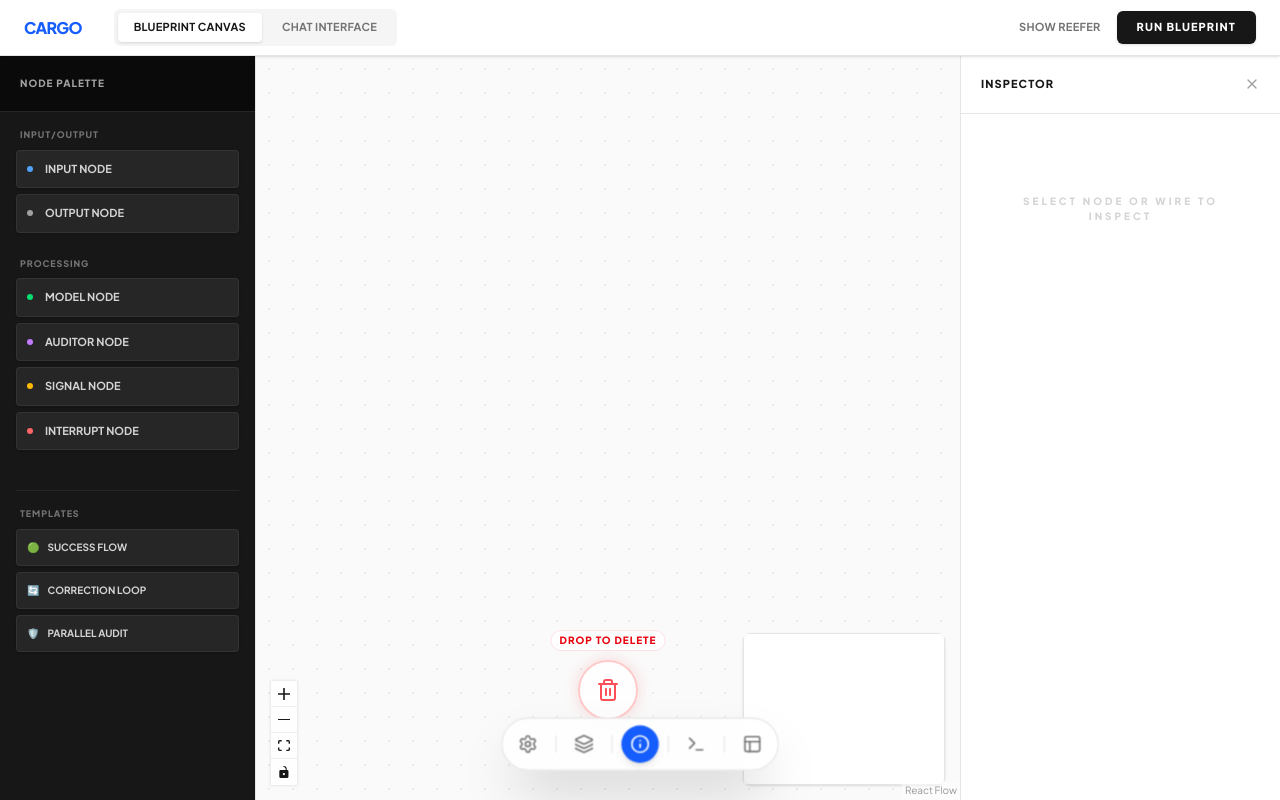
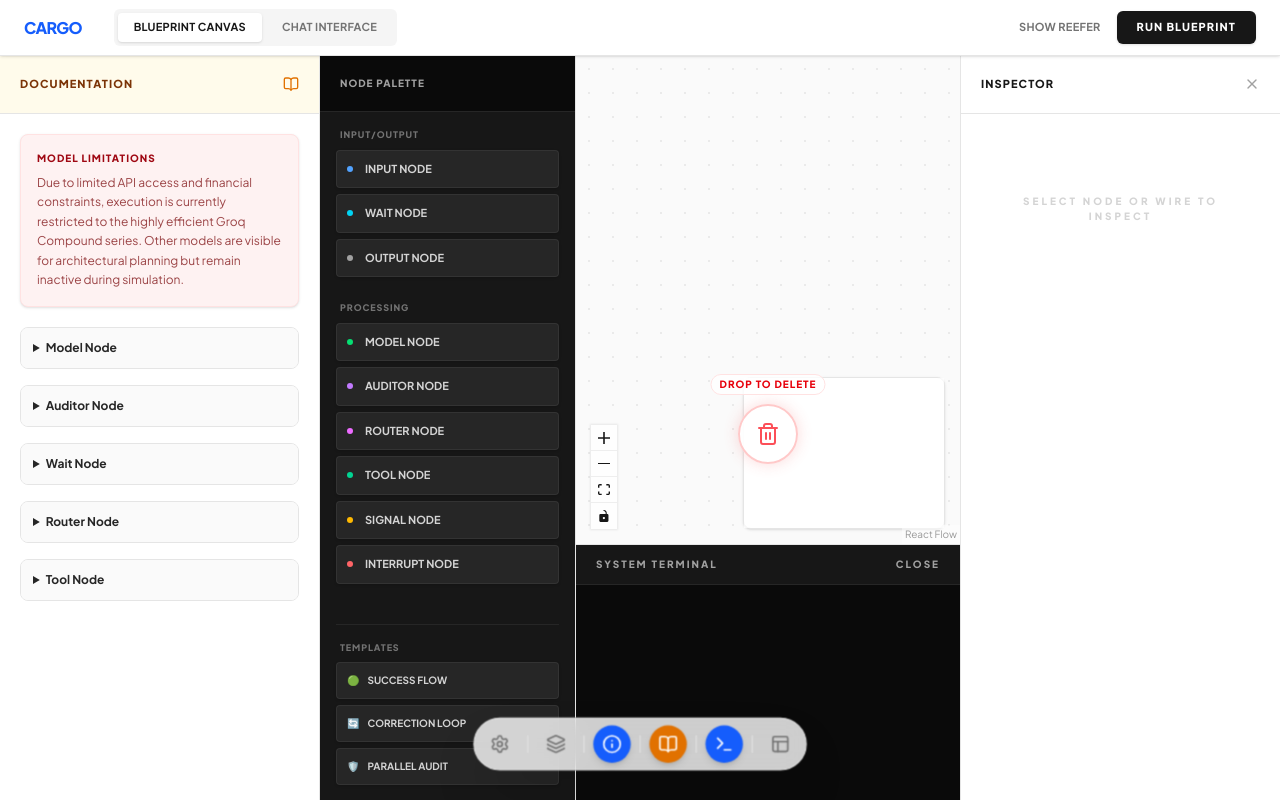
Before and after one commit to DanteTheKing/Cargo, a Next.js app: page / in a window 1280 px wide. Both pictures are taken after a click on the button 696 px from the left and 743 px from the top of the page. Built offline with nearby package versions, Linux system fonts and the light colour scheme.

Commit message:
feat(canvas): add node types and pending approval state
Introduce wait, router, and tool node types to the agent canvas, add a PENDING_APPROVAL status for workflow orchestration, and prepare the dashboard for approval handling.

```diff
--- a/app/components/AgentCanvas.tsx
+++ b/app/components/AgentCanvas.tsx
@@ -32,6 +32,7 @@ const statusStyles: Record<DrumStatus, string> = {
   PASS: 'border-green-500 bg-green-50 text-green-900',
   INTERRUPT: 'border-red-500 bg-red-50 text-red-900',
   ICE_CORRECTION: 'border-orange-500 bg-orange-50 text-orange-900',
+  PENDING_APPROVAL: 'border-cyan-500 bg-cyan-50 text-cyan-900 animate-pulse',
 };
 
 const ButtonEdge = ({
@@ -93,6 +94,9 @@ const CustomNode = ({ data, selected }: { data: any; selected: boolean }) => {
   const isInterrupt = nodeType === 'interrupt';
   const isModel = nodeType === 'model';
   const isAuditor = nodeType === 'auditor';
+  const isWait = nodeType === 'wait';
+  const isRouter = nodeType === 'router';
+  const isTool = nodeType === 'tool';
 
   let bgColor = 'bg-white';
   if (isInput) bgColor = 'bg-blue-50/50';
@@ -100,6 +104,9 @@ const CustomNode = ({ data, selected }: { data: any; selected: boolean }) => {
   if (isSignal) bgColor = 'bg-amber-50/50';
   if (isInterrupt) bgColor = 'bg-red-50/50';
   if (isAuditor) bgColor = 'bg-purple-50/50';
+  if (isWait) bgColor = 'bg-cyan-50/50';
+  if (isRouter) bgColor = 'bg-fuchsia-50/50';
+  if (isTool) bgColor = 'bg-emerald-50/50';
 
   return (
     <div className={`px-5 py-3 rounded-lg border transition-all duration-300 ${statusStyles[data.status as DrumStatus] || statusStyles.READY} ${selected ? 'ring-2 ring-neutral-900 border-transparent shadow-md' : 'shadow-sm'} min-w-[160px] text-left flex flex-col gap-1.5 ${isOutput ? 'bg-neutral-900' : bgColor}`}>
--- a/app/components/DashboardLayout.tsx
+++ b/app/components/DashboardLayout.tsx
@@ -1,10 +1,10 @@
 'use client';
 
-import { useState, useCallback, useEffect } from 'react';
+import { useState, useCallback, useEffect, useRef } from 'react';
 import { Node, Edge, Connection, addEdge, useNodesState, useEdgesState } from '@xyflow/react';
 import { AgentCanvas } from './AgentCanvas';
 import { PROVIDERS, DrumStatus, DrumPayload, ReeferSchema, ReeferGrade, Session } from '../types/pipeline';
-import { Database, X, Plus, History, Trash2, Layers, Info, Terminal as TerminalIcon, Layout, Settings } from 'lucide-react';
+import { Database, X, Plus, History, Trash2, Layers, Info, Terminal as TerminalIcon, Layout, Settings, BookOpen } from 'lucide-react';
 import Markdown from 'react-markdown';
 
 const initialNodes: Node[] = [];
@@ -80,6 +80,9 @@ export function DashboardLayout() {
   const [chatHistory, setChatHistory] = useState<{ role: 'user' | 'ai'; content: string }[]>(getInitialValue<{ role: 'user' | 'ai'; content: string }[]>('chatHistory', []));
   const [systemModel, setSystemModel] = useState<{enabled: boolean, description: string, modelRules: string, auditorRules: string}>(getInitialValue('systemModel', { enabled: false, description: '', modelRules: '', auditorRules: '' }));
   const [isSystemModelPanelOpen, setIsSystemModelPanelOpen] = useState(false);
+  const [isDocsOpen, setIsDocsOpen] = useState(false);
+  const pendingApprovalsRef = useRef<Record<string, { resolve: (payload: string) => void, currentPayload: string }>>({});
+  const [waitingNodesTrigger, setWaitingNodesTrigger] = useState(0);
 
   const switchSession = useCallback((sessionId: string, sessionsList?: Session[]) => {
     const list = sessionsList || sessions;
@@ -423,6 +426,7 @@ export function DashboardLayout() {
           systemPrompt += `\n\n[CRITICAL INSTRUCTION] This is the start of a new chat. You MUST output your response as a raw JSON object exactly like this:\n{\n  "chatName": "2-3 Word Title Here",\n  "content": "Your actual full response here"\n}`;
         }
 
+        const startTime = Date.now();
         if (nodeData.provider === 'groq') {
           outputPayload = await callGroqApi(prompt, nodeData.modelVariant as string, systemPrompt, currentReefer || undefined);
         } else if (nodeData.provider === 'gemini') {
@@ -430,6 +434,8 @@ export function DashboardLayout() {
         } else {
           await new Promise(r => setTimeout(r, 1200));
         }
+        const latency = Date.now() - startTime;
+        addLog(`[TELEMETRY] Node ${label} completed in ${latency}ms`);
 
         if (outputPayload.trim().startsWith('{')) {
           try {
@@ -473,7 +479,10 @@ export function DashboardLayout() {
 
         auditPrompt += `\n\nRespond strictly in JSON format: {"status": "PASS" | "FLAG", "reason": "Specific rule matched"}`;
 
+        const startTime = Date.now();
         const result = await callGroqApi(auditPrompt, nodeData.modelVariant || 'groq/compound-mini', "You are a JSON-only deterministic validation engine.");
+        const latency = Date.now() - startTime;
+        addLog(`[TELEMETRY] Auditor Node ${label} completed in ${latency}ms`);
         let auditJson = { status: 'PASS', reason: 'Audit successful.' };
         try {
           auditJson = JSON.parse(result.substring(result.indexOf('{'), result.lastIndexOf('}') + 1));
@@ -521,6 +530,44 @@ export function DashboardLayout() {
         setNodes(nds => nds.map(n => n.id === nodeId ? { ...n, data: { ...n.data, status: 'PENDING' } } : n));
         await new Promise(r => setTimeout(r, 1000));
       }
+      else if (nodeData.nodeType === 'tool') {
+        addLog(`[TOOL] Executing mock external tool ${label}...`);
+        await new Promise(r => setTimeout(r, 1000));
+        outputPayload = inputDrum.compressedPayload + `\n\n[TOOL EXECUTED] Fetched mock external data for ${label}.`;
+      }
+      else if (nodeData.nodeType === 'router') {
+        const outgoingEdgesForRouter = edges.filter(e => e.source === nodeId);
+        if (outgoingEdgesForRouter.length > 0) {
+           const routes = outgoingEdgesForRouter.map(e => `Edge ID: ${e.id}, Target Node: ${nodes.find(n=>n.id === e.target)?.data.label || e.target}`).join('\n');
+           const routerPrompt = `PAYLOAD:\n${inputDrum.compressedPayload}\n\nAVAILABLE ROUTES:\n${routes}\n\nBased on the payload, which route is the most appropriate? Reply with strictly the Edge ID as a JSON: {"edgeId": "edge_id_here"}`;
+           const startTime = Date.now();
+           const result = await callGroqApi(routerPrompt, 'groq/compound-mini', "You are a deterministic routing logic gate. Return ONLY valid JSON.");
+           const latency = Date.now() - startTime;
+           addLog(`[TELEMETRY] Router Node ${label} completed in ${latency}ms`);
+           try {
+             const routerJson = JSON.parse(result.substring(result.indexOf('{'), result.lastIndexOf('}') + 1));
+             if (routerJson.edgeId && outgoingEdgesForRouter.find(e => e.id === routerJson.edgeId)) {
+                (nodeData as any).selectedRoute = routerJson.edgeId;
+                addLog(`[ROUTER] Routed payload via edge ${routerJson.edgeId}`);
+             }
+           } catch (e) {
+             console.error("Router Parse Error:", e);
+           }
+        }
+      }
+      else if (nodeData.nodeType === 'wait') {
+        setNodes(nds => nds.map(n => n.id === nodeId ? { ...n, data: { ...n.data, status: 'PENDING_APPROVAL' } } : n));
+        addLog(`[WAIT] Simulation halted at ${label}. Waiting for human-in-the-loop approval...`);
+
+        outputPayload = await new Promise<string>((resolve) => {
+          pendingApprovalsRef.current[nodeId] = { resolve, currentPayload: inputDrum.compressedPayload };
+          setWaitingNodesTrigger(prev => prev + 1);
+        });
+
+        delete pendingApprovalsRef.current[nodeId];
+        setWaitingNodesTrigger(prev => prev + 1);
+        addLog(`[WAIT] Approved at ${label}. Resuming...`);
+      }
 
       setNodes(nds => nds.map(n => n.id === nodeId ? { ...n, data: { ...n.data, status: 'PASS' } } : n));
       addLog(`[PASS] ${label} finished.`);
@@ -529,6 +576,8 @@ export function DashboardLayout() {
       let outgoingEdges = edges.filter(e => e.source === nodeId);
       if (nodeData.nodeType === 'auditor') {
         outgoingEdges = outgoingEdges.filter(e => nodes.find(n => n.id === e.target)?.data.nodeType !== 'model');
+      } else if (nodeData.nodeType === 'router' && (nodeData as any).selectedRoute) {
+        outgoingEdges = outgoingEdges.filter(e => e.id === (nodeData as any).selectedRoute);
       }
 
       const successorPromises = outgoingEdges.map(async (edge) => {
@@ -641,6 +690,14 @@ export function DashboardLayout() {
         </button>
         <div className="w-[1px] h-4 bg-neutral-200 mx-1" />
         <button
+          onClick={() => setIsDocsOpen(!isDocsOpen)}
+          title="Toggle Documentation"
+          className={`p-2 rounded-full transition-all ${isDocsOpen ? 'bg-amber-600 text-white shadow-md' : 'hover:bg-neutral-100 text-neutral-500'}`}
+        >
+          <BookOpen size={18} />
+        </button>
+        <div className="w-[1px] h-4 bg-neutral-200 mx-1" />
+        <button
           onClick={() => setIsTerminalOpen(!isTerminalOpen)}
           title="Toggle System Terminal"
           className={`p-2 rounded-full transition-all ${isTerminalOpen ? 'bg-blue-600 text-white shadow-md' : 'hover:bg-neutral-100 text-neutral-500'}`}
@@ -659,6 +716,45 @@ export function DashboardLayout() {
 
       {activeTab === 'blueprint' ? (
           <>
+            {isDocsOpen && (
+              <div className="w-80 border-r border-neutral-200 flex flex-col bg-white overflow-y-auto shrink-0 transition-all duration-300">
+                <div className="p-5 border-b border-neutral-200 sticky top-0 z-10 flex justify-between items-center bg-amber-50">
+                  <h2 className="text-[11px] font-black tracking-widest text-amber-900 uppercase">Documentation</h2>
+                  <BookOpen size={16} className="text-amber-600" />
+                </div>
+                <div className="p-5 flex flex-col gap-5 text-sm text-neutral-600">
+                  <div className="p-4 bg-red-50 border border-red-100 rounded-lg shadow-sm">
+                    <h3 className="text-[10px] font-black text-red-800 uppercase tracking-widest mb-2">Model Limitations</h3>
+                    <p className="text-xs text-red-900/80 leading-relaxed">
+                      Due to limited API access and financial constraints, execution is currently restricted to the highly efficient Groq Compound series. Other models are visible for architectural planning but remain inactive during simulation.
+                    </p>
+                  </div>
+
+                  <div className="flex flex-col gap-4">
+                    <details className="group border border-neutral-200 rounded-lg overflow-hidden">
+                      <summary className="p-3 bg-neutral-50 cursor-pointer font-bold text-neutral-800 text-xs select-none">Model Node</summary>
+                      <div className="p-3 border-t border-neutral-200 text-xs leading-relaxed">The primary reasoning engine. It takes input, applies instructions, and outputs a transformation.</div>
+                    </details>
+                    <details className="group border border-neutral-200 rounded-lg overflow-hidden">
+                      <summary className="p-3 bg-neutral-50 cursor-pointer font-bold text-neutral-800 text-xs select-none">Auditor Node</summary>
+                      <div className="p-3 border-t border-neutral-200 text-xs leading-relaxed">Evaluates payloads against strict constraints. Can interrupt the flow (FLAG) or allow it to pass (PASS).</div>
+                    </details>
+                    <details className="group border border-neutral-200 rounded-lg overflow-hidden">
+                      <summary className="p-3 bg-neutral-50 cursor-pointer font-bold text-neutral-800 text-xs select-none">Wait Node</summary>
+                      <div className="p-3 border-t border-neutral-200 text-xs leading-relaxed">Halts execution for Human-In-The-Loop approval.</div>
+                    </details>
+                    <details className="group border border-neutral-200 rounded-lg overflow-hidden">
+                      <summary className="p-3 bg-neutral-50 cursor-pointer font-bold text-neutral-800 text-xs select-none">Router Node</summary>
+                      <div className="p-3 border-t border-neutral-200 text-xs leading-relaxed">Uses deterministic reasoning to route a payload down a specific edge based on content conditions.</div>
+                    </details>
+                    <details className="group border border-neutral-200 rounded-lg overflow-hidden">
+                      <summary className="p-3 bg-neutral-50 cursor-pointer font-bold text-neutral-800 text-xs select-none">Tool Node</summary>
+                      <div className="p-3 border-t border-neutral-200 text-xs leading-relaxed">Simulates external tool execution (e.g. searching the web) and injects the result into the payload.</div>
+                    </details>
+                  </div>
+                </div>
+              </div>
+            )}
             {isSystemModelPanelOpen && (
               <div className="w-80 border-r border-neutral-200 flex flex-col bg-white overflow-y-auto shrink-0 transition-all duration-300">
                 <div className="p-5 border-b border-neutral-200 sticky top-0 z-10 flex justify-between items-center bg-white">
@@ -785,8 +881,8 @@ export function DashboardLayout() {
               </div>
               <div className="p-4 flex flex-col gap-6">
                 {[
-                  { category: 'INPUT/OUTPUT', nodes: ['Input', 'Output'] },
-                  { category: 'PROCESSING', nodes: ['Model', 'Auditor', 'Signal', 'Interrupt'] }
+                  { category: 'INPUT/OUTPUT', nodes: ['Input', 'Wait', 'Output'] },
+                  { category: 'PROCESSING', nodes: ['Model', 'Auditor', 'Router', 'Tool', 'Signal', 'Interrupt'] }
                 ].map((group) => (
                   <div key={group.category} className="flex flex-col gap-2">
                     <div className="text-[9px] font-black text-neutral-500 uppercase tracking-widest px-1">{group.category}</div>
@@ -801,9 +897,12 @@ export function DashboardLayout() {
                            <div className={`w-1.5 h-1.5 rounded-full ${
                              n === 'Input' ? 'bg-blue-400' :
                              n === 'Output' ? 'bg-neutral-400' :
+                             n === 'Wait' ? 'bg-cyan-400' :
                              n === 'Signal' ? 'bg-amber-400' :
                              n === 'Interrupt' ? 'bg-red-400' :
-                             n === 'Auditor' ? 'bg-purple-400' : 'bg-green-400'
+                             n === 'Auditor' ? 'bg-purple-400' :
+                             n === 'Router' ? 'bg-fuchsia-400' :
+                             n === 'Tool' ? 'bg-emerald-400' : 'bg-green-400'
                            }`} />
                            {n.toUpperCase()} NODE
                          </div>
@@ -957,6 +1056,21 @@ export function DashboardLayout() {
                      )}
 
                      <div className="pt-4 border-t border-neutral-100">
+                       {inspectedNode.data.status === 'PENDING_APPROVAL' && (
+                         <div className="mb-4 flex flex-col gap-2 p-3 bg-cyan-50 border border-cyan-200 rounded-lg">
+                           <label className="text-[9px] font-black text-cyan-800 uppercase tracking-widest">Action Required</label>
+                           <p className="text-[10px] text-cyan-900 leading-relaxed mb-2">The simulation is paused here. Please review the drum state and approve to continue.</p>
+                           <button
+                             onClick={() => {
+                               const pending = pendingApprovalsRef.current[inspectedNode.id];
+                               if (pending) pending.resolve(pending.currentPayload);
+                             }}
+                             className="w-full bg-cyan-600 hover:bg-cyan-500 text-white text-[11px] font-black uppercase tracking-widest py-2 rounded shadow-sm transition-all"
+                           >
+                             Approve & Resume
+                           </button>
+                         </div>
+                       )}
                        <button
                          onClick={() => {
                            setNodes(nds => nds.filter(n => n.id !== inspectedNode.id));
--- a/app/types/pipeline.ts
+++ b/app/types/pipeline.ts
@@ -10,7 +10,7 @@ export const PROVIDERS: ModelProvider[] = [
   { id: 'groq', name: 'Groq (Active)', variants: ['groq/compound', 'groq/compound-mini'] },
 ];
 
-export type DrumStatus = 'READY' | 'PROCESSING' | 'PENDING' | 'PASS' | 'INTERRUPT' | 'ICE_CORRECTION';
+export type DrumStatus = 'READY' | 'PROCESSING' | 'PENDING' | 'PASS' | 'INTERRUPT' | 'ICE_CORRECTION' | 'PENDING_APPROVAL';
 
 export interface DrumPayload {
   drumId: string;
@@ -55,4 +55,5 @@ export interface Session {
     modelRules: string;
     auditorRules: string;
   };
+  pendingApprovals?: Record<string, { payload: string; outgoingEdges: Edge[]; inputDrum: DrumPayload }>;
 }
```
